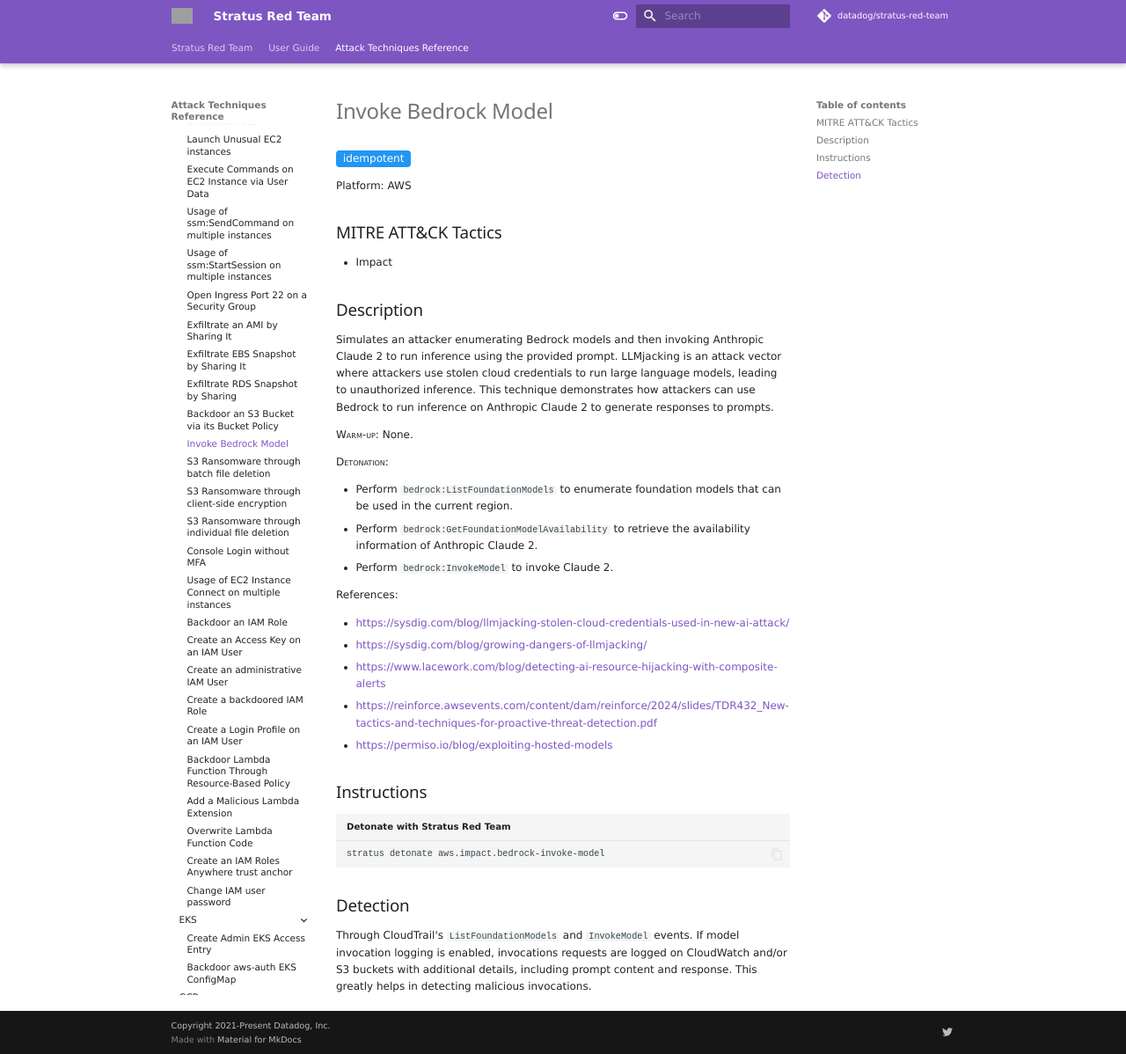
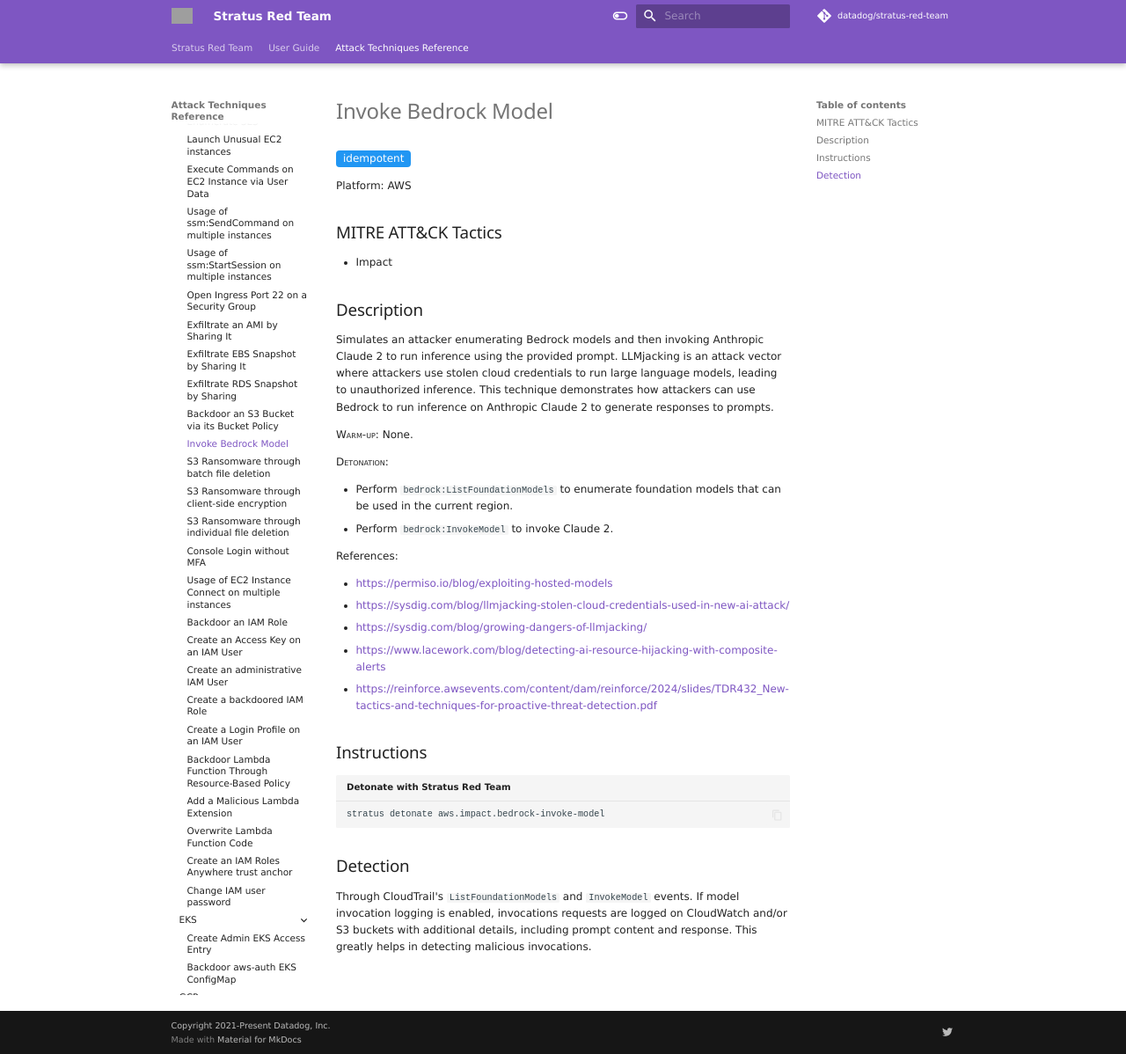
Before and after one commit to DataDog/stratus-red-team, an MkDocs documentation site: the page built from docs/attack-techniques/AWS/aws.impact.bedrock-invoke-model.md, in a window 1280 px wide and 1198 px high. Shown: the whole window at 88% size. Built offline with MkDocs 1.6.1 and Material for MkDocs 9.7.7, drawn with Linux system fonts in a browser that asks for light colours; nearby versions of some CDN libraries; library files that are not in the unit come from our copies; comment, search, counter and statistics services are not loaded; grey boxes are pictures that could not be loaded.

Commit message:
Autogen docs

```diff
--- a/docs/attack-techniques/AWS/aws.impact.bedrock-invoke-model.md
+++ b/docs/attack-techniques/AWS/aws.impact.bedrock-invoke-model.md
@@ -24,16 +24,15 @@
 <span style="font-variant: small-caps;">Detonation</span>:
 
 - Perform <code>bedrock:ListFoundationModels</code> to enumerate foundation models that can be used in the current region.
-- Perform <code>bedrock:GetFoundationModelAvailability</code> to retrieve the availability information of Anthropic Claude 2.
 - Perform <code>bedrock:InvokeModel</code> to invoke Claude 2.
 
 References:
 
+- https://permiso.io/blog/exploiting-hosted-models
 - https://sysdig.com/blog/llmjacking-stolen-cloud-credentials-used-in-new-ai-attack/
 - https://sysdig.com/blog/growing-dangers-of-llmjacking/
 - https://www.lacework.com/blog/detecting-ai-resource-hijacking-with-composite-alerts
 - https://reinforce.awsevents.com/content/dam/reinforce/2024/slides/TDR432_New-tactics-and-techniques-for-proactive-threat-detection.pdf
-- https://permiso.io/blog/exploiting-hosted-models
 
 
 ## Instructions
```
